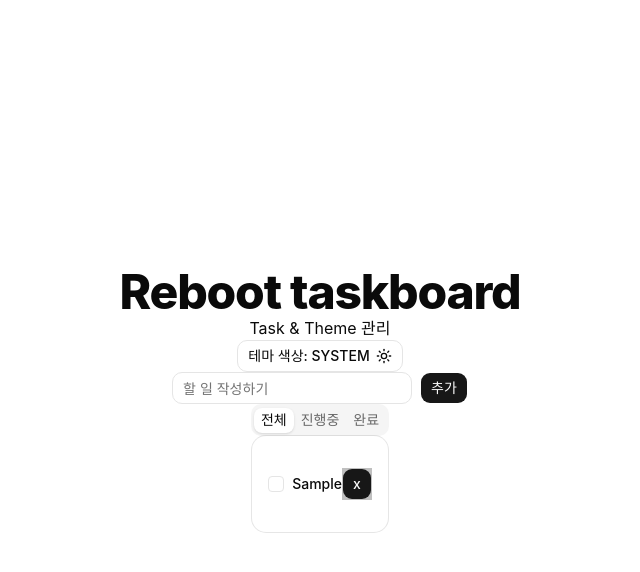
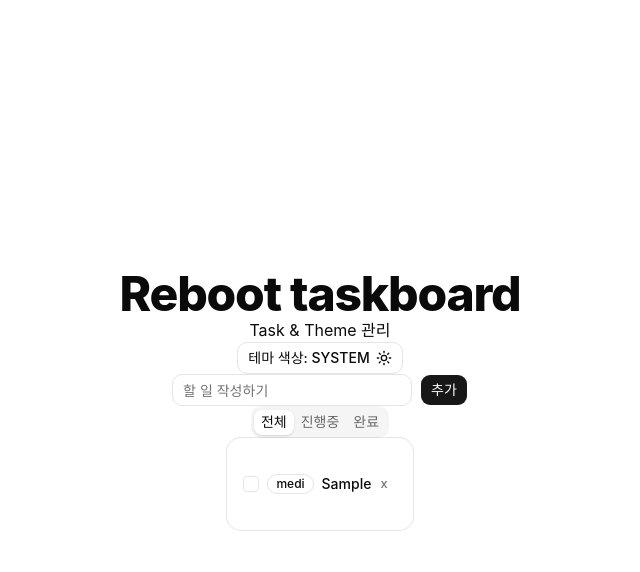
Before and after one commit to yerimgim/reboot-taskboard, a React (Vite) app: page / in a window 1280 px wide. Both pictures are taken after typing "Sample" into the empty fields and a click on the button "추가". Shown: the top 572 px of the page, without its empty margins (320-960 px from the left). Built offline with nearby package versions, Linux system fonts and the light colour scheme.

Commit message:
feat: 할일의 priority 뱃지 추가

```diff
--- a/src/components/TaskList.tsx
+++ b/src/components/TaskList.tsx
@@ -2,6 +2,7 @@ import { useTaskStore } from "@/store/useTaskStore";
 import { Card, CardContent } from "./ui/card";
 import { Checkbox } from "./ui/checkbox";
 import { Button } from "./ui/button";
+import { Badge } from "./ui/badge";
 
 export const TaskList = () => {
   const tasks = useTaskStore((state) => state.tasks);
@@ -30,15 +31,27 @@ export const TaskList = () => {
                 onCheckedChange={() => toggleTask(task.id)}
               />
               <span
-                className={`text-sm ${
+                className={`text-sm flex items-center gap-2 ${
                   task.completed ? "line-through" : "font-medium"
                 }`}
               >
+                <Badge
+                  variant={task.priority === "high" ? "destructive" : "outline"}
+                >
+                  {task.priority.slice(0, 4)}
+                </Badge>
                 {task.title}
               </span>
             </div>
-            <div className="flex items-center gap-2 backdrop-brightness-75">
-              <Button onClick={() => deleteTask(task.id)}>x</Button>
+            <div className="flex items-center gap-2">
+              <Button
+                variant="ghost"
+                size="sm"
+                className=" p-2 text-muted-foreground hover:text-destructive"
+                onClick={() => deleteTask(task.id)}
+              >
+                x
+              </Button>
             </div>
           </CardContent>
         </Card>
```
